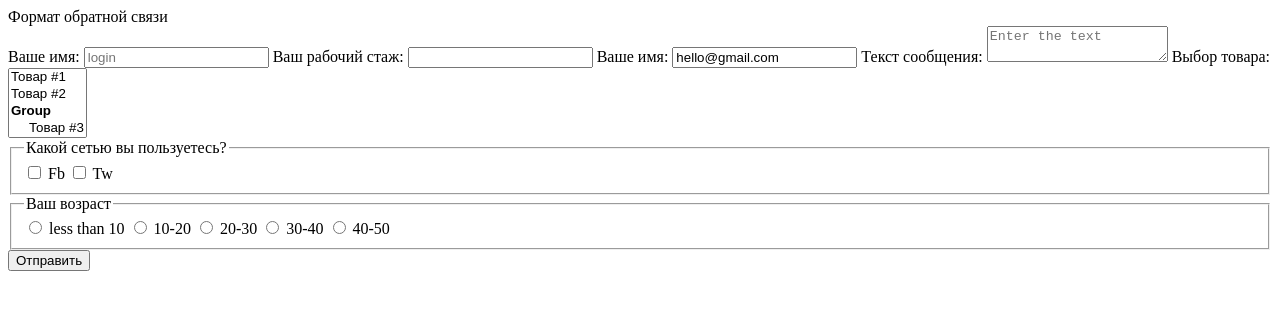
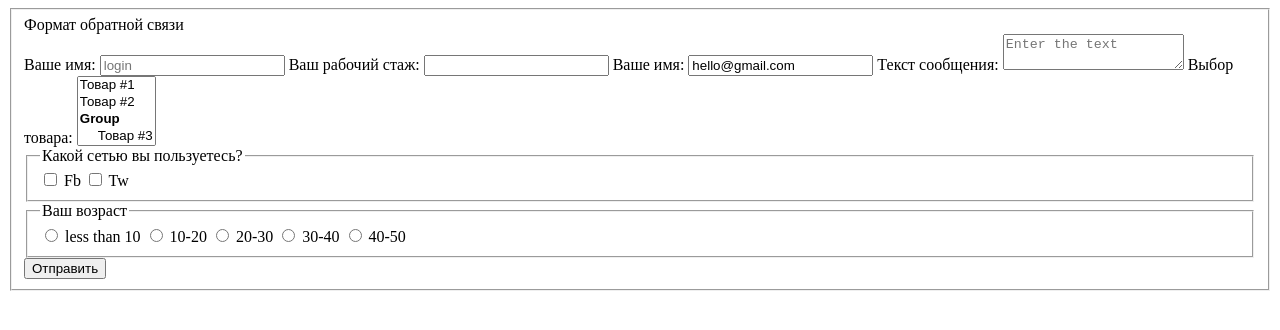
Before and after one commit to NeganovMax/FEO2209, a plain HTML site: page Мeeting 1/backform.html in a window 1280 px wide. Drawn offline with Linux system fonts and the light colour scheme.

Commit message:
Lesson 3

```diff
--- a/Мeeting 1/backform.html
+++ b/Мeeting 1/backform.html
@@ -5,12 +5,14 @@
     <meta name="viewport" content="width=device-width, initial-scale=1.0">
     <title>Feedback</title>
     <style>
+
         textarea {
         resize: vertical;
     }
 </style>
 </head>
 <body>
+<fieldset class= "feedback-form" method="POST" action="https://echo.htmlacademy.ru/">
 <form class="feedback-form" method="POST" action="https://echo.htmlacademy.ru/">
     <div class="feedback-form__title">Формат обратной связи</div>
     <label class="feedback-form__label">
@@ -91,5 +93,6 @@
         <button type="submit">Отправить</button>
     </div>
 </form>
+</fieldset>
 </body>
 </html>
```
Also changed, not shown: 2 other files.
